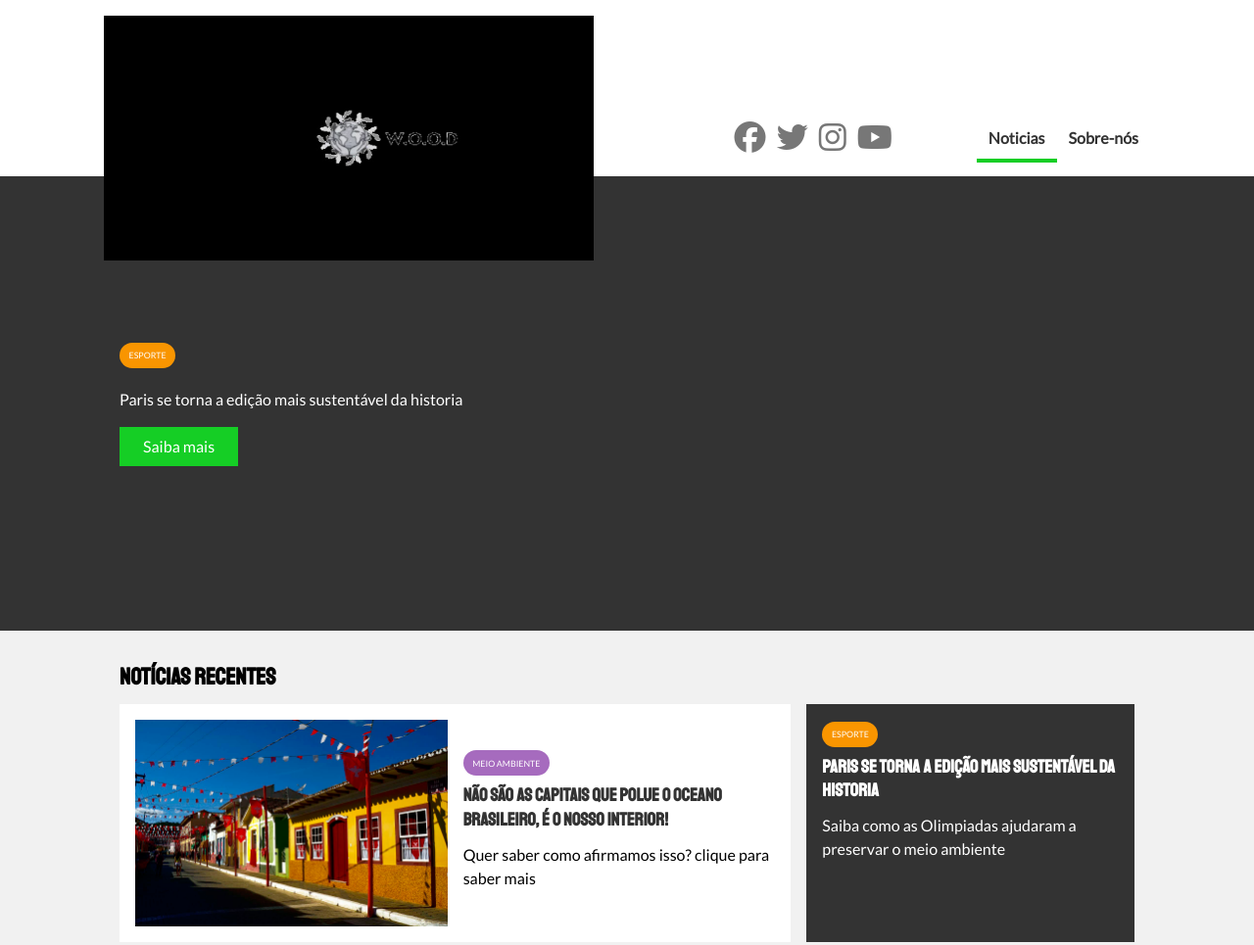
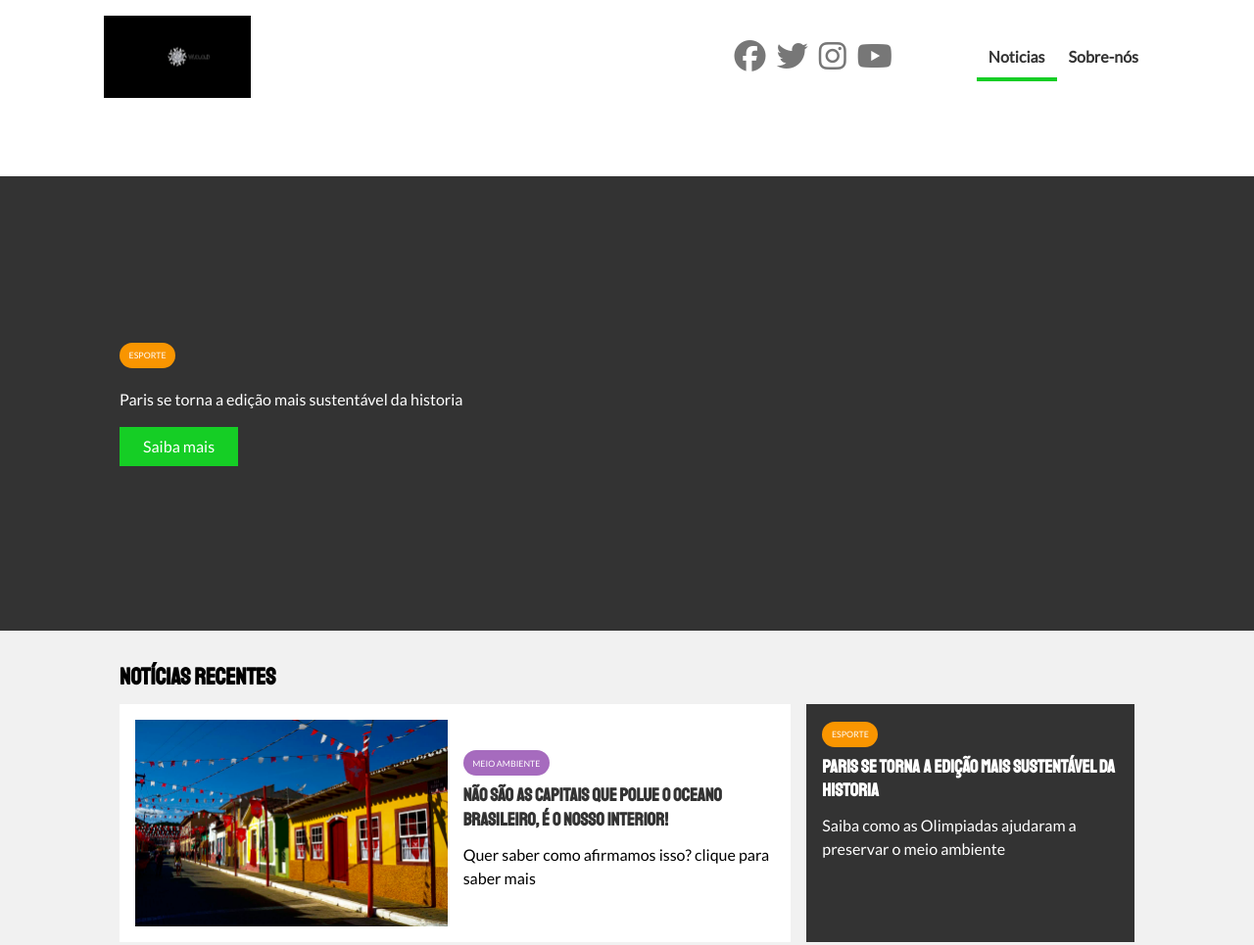
Before and after one commit to joaofurla/W.O.O.D, a plain HTML site: page index.html in a window 1280 px wide. Shown: the top 965 px of the page at 98% size. Drawn offline with Linux system fonts and the light colour scheme.

Commit message:
Update style.css

```diff
--- a/CSS/style.css
+++ b/CSS/style.css
@@ -178,8 +178,7 @@ h1,h2,h3,h4,h5,h6{
   align-items: center;
 }
 #main-nav .logo{
-  width: 500px;
-  height: 250px;
+  width: 150px;
 }
 #main-nav ul{
   justify-self: end;
```
